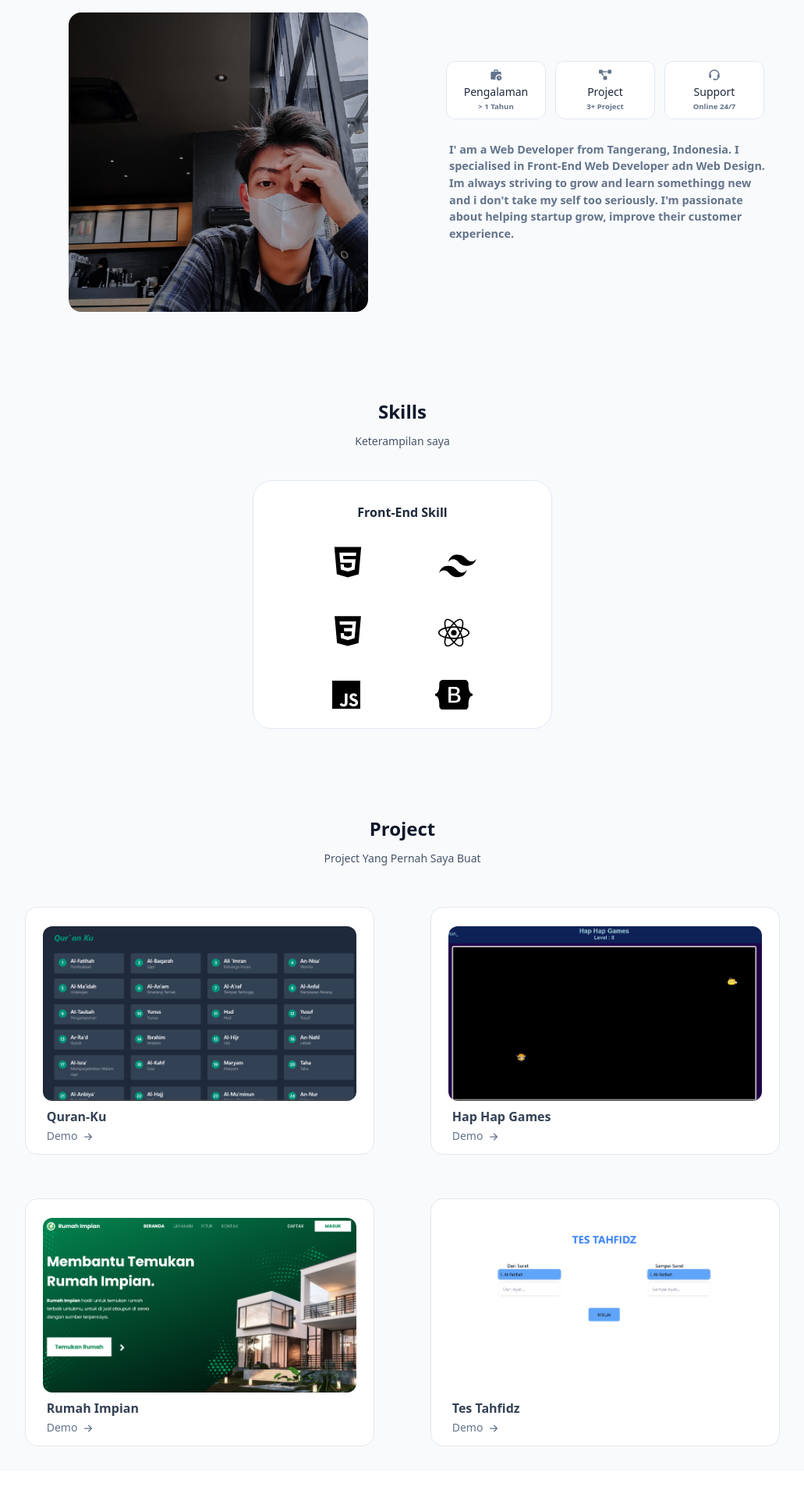
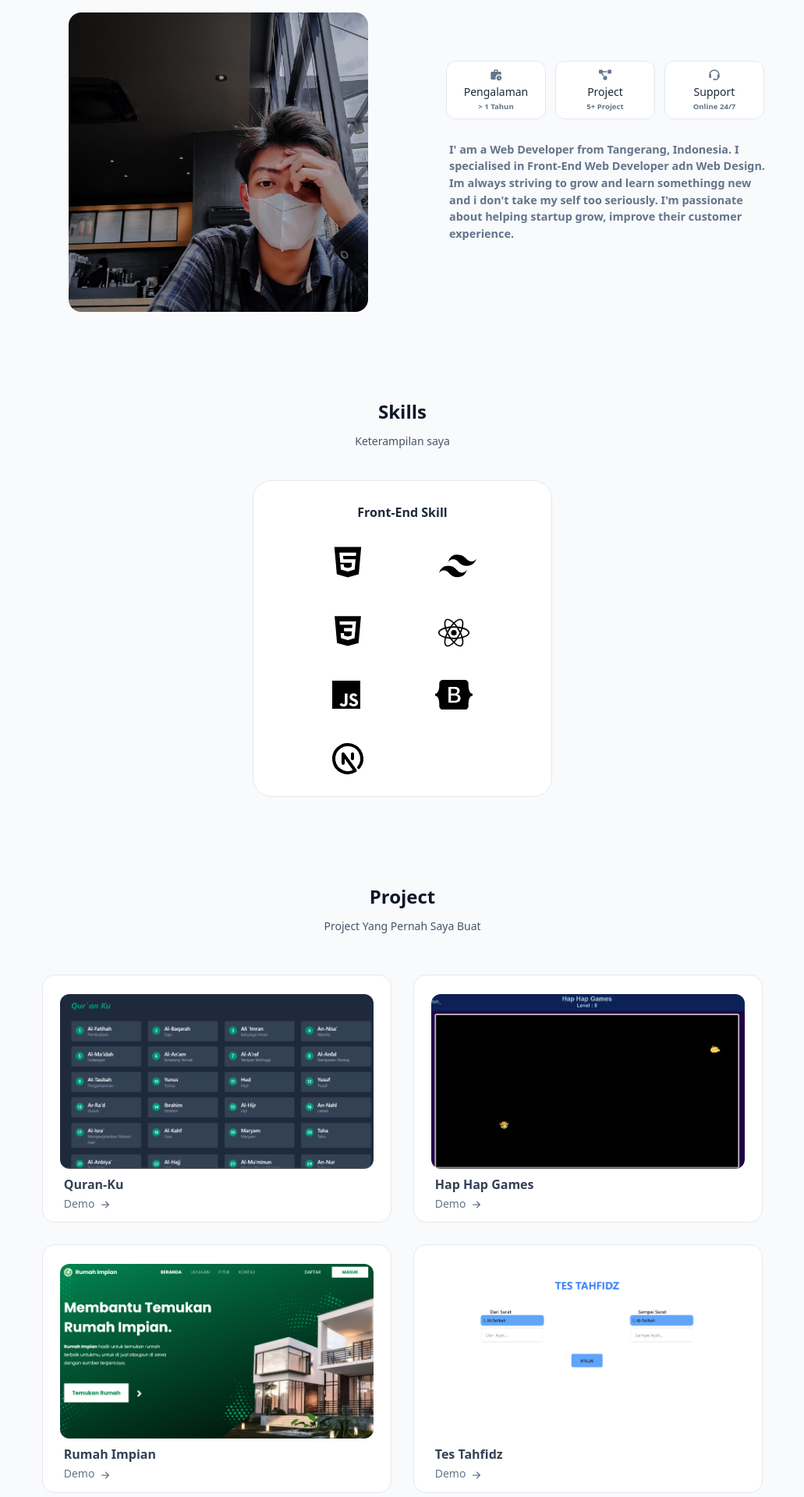
Before and after one commit to aftlah/React-Personal-Website, a React (Vite) app: page / in a window 1280 px wide. Shown: the part 800-2720 px from the top of the page at 78% size, without its empty margins (124-1155 px from the left). Before the commit the page ends 2687 px from the top, so only its background shows below. Built offline with nearby package versions, Linux system fonts and the light colour scheme.

Commit message:
update skill and project

```diff
--- a/src/components/fragment/Skill.jsx
+++ b/src/components/fragment/Skill.jsx
@@ -4,6 +4,7 @@ import { DiCss3 } from "react-icons/di";
 import { SiJavascript } from "react-icons/si";
 import { BiLogoTailwindCss } from "react-icons/bi";
 import { BiLogoReact } from "react-icons/bi";
+import { TbBrandNextjs } from "react-icons/tb";
 
 const Skill = () => {
   return (
@@ -18,6 +19,9 @@ const Skill = () => {
         </li>
         <li className="w-20 h-auto ">
           <SiJavascript className="ml-1 text-3xl md:text-4xl" />
+        </li>
+        <li className="w-20 h-auto">
+          <TbBrandNextjs className="text-4xl md:text-5xl" />
         </li>
       </div>
 
@@ -42,6 +46,7 @@ const Skill = () => {
             />
           </svg>
         </li>
+
       </div>
       </>
   );
--- a/src/components/pages/About.jsx
+++ b/src/components/pages/About.jsx
@@ -48,7 +48,7 @@ const About = () => {
               duration={450}
               cardLogo={<FaProjectDiagram />}
               cardText={"Project"}
-              subCardText={"3+ Project"}
+              subCardText={"5+ Project"}
             />
             <Experience
               duration={600}
--- a/src/components/pages/Project.jsx
+++ b/src/components/pages/Project.jsx
@@ -4,6 +4,7 @@ import Haphap from "/images/haphap-games.jpeg";
 import Quranku from "/images/quranku.jpeg";
 import RumahImpian from "/images/rumah-impian.jpeg";
 import TesTahfidz from "/images/tes-tahfidz.jpeg";
+import WebXC from "/images/web-xc.png";
 import { BsArrowRightShort } from "react-icons/bs";
 
 const data = [
@@ -52,42 +53,26 @@ const data = [
     },
     link: "https://tes-tahfidz-pink.vercel.app/",
   },
+  {
+    id: 5,
+    name: "Web Kelas XC",
+    image: {
+      backgroundImage: `url(${WebXC})`,
+      backgroundSize: "400px 240px",
+      backgroundRepeat: "no-repeat",
+      backgroundPosition: "center"
+    },
+    link: "https://web-xc.vercel.app/",
+  }
+
 ];
 
-// const data = [
-//   {
-//     id: 1,
-//     name: "Quran-Ku",
-//     image: <Haphap/>,
-//     link: "https://aftlah.github.io/Quran-Ku/",
-
-//   },
-//   {
-//     id: 2,
-//     name: "Hap Hap Games",
-//     image: <Haphap/>,
-//     link: "https://hap-hap-games.vercel.app/",
-//   },
-//   {
-//     id: 3,
-//     name: "Rumah Impian",
-//     image: <Haphap/>,
-//     link: "https://rumah-impian-peach.vercel.app/",
-//   },
-//   {
-//     id: 4,
-//     name: "Tes Tahfidz",
-//     image: <Haphap/>,
-//     link: "https://tes-tahfidz-pink.vercel.app/",
-//   },
-// ];
 
 const Project = () => {
   const [projects, setProjects] = useState([]);
 
   useEffect(() => {
     setProjects(data);
-    // console.log(projects);
   }, []);
 
 
@@ -107,7 +92,7 @@ const Project = () => {
           </AosCom>
         </div>
 
-        <div className="flex flex-col flex-wrap md:justify-start lg:justify-center  items-start w-full sm:w-[85%]  py-4 mx-auto mt-9 gap-x-3  gap-7 md:flex-row md:w-[100%] xl:w-[80%]  xl:gap-14">
+        <div className="flex flex-col flex-wrap md:justify-start lg:justify-center  items-start w-full sm:w-[85%]  py-4 mx-auto mt-9 gap-x-3  gap-5 md:flex-row md:w-[100%] xl:w-[80%]  xl:gap-x-3 xl:gap-y-7">
           {projects.map((project, i) => (
             <div
               key={i}
```
Also changed, not shown: public/images/web-xc.png (added).
